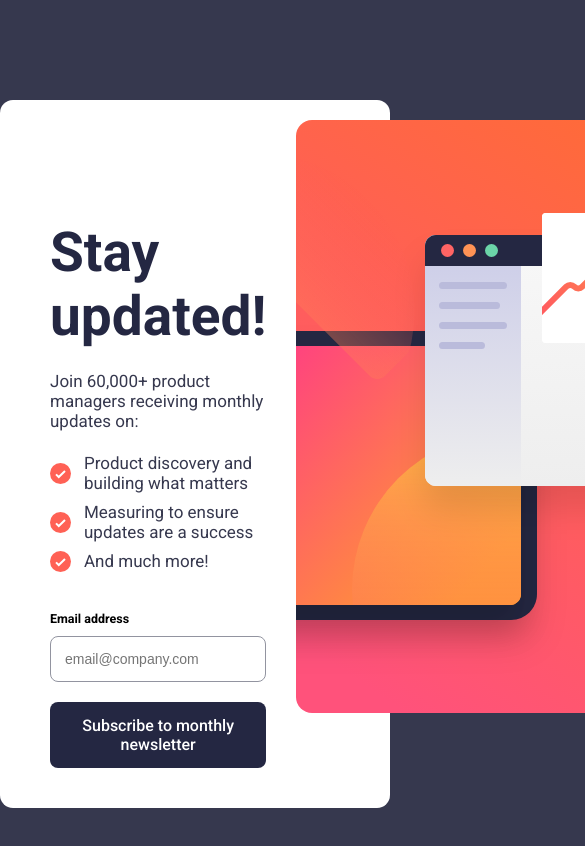
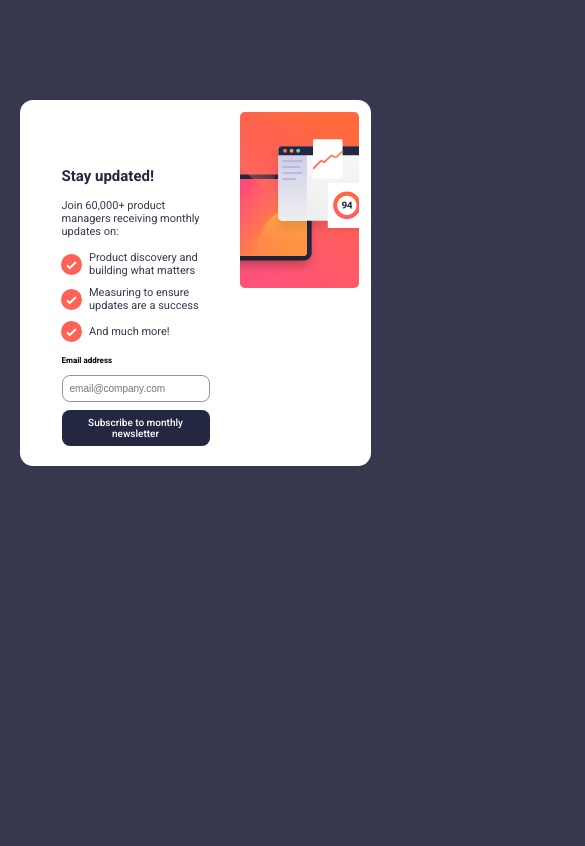
Before and after one commit to abood-ja/sign-up-form, a plain HTML site: page index.html in a window 390 px wide. Shown: the top 846 px of the page, 585 px wide, since content can reach past the window. Drawn offline with Linux system fonts and the light colour scheme; a web font is replaced by a local one.

Commit message:
adding some reponsivness

```diff
--- a/style.css
+++ b/style.css
@@ -50,6 +50,7 @@ body {
 .hidden {
   display: none !important;
 }
+/* ------------------  first div  --------- */
 .container {
   margin: 10rem auto;
   /* max-width: 96rem; */
@@ -73,6 +74,9 @@ body {
 
 .form-img {
   text-align: right;
+  width: 100%;
+}
+.form-img img {
   width: 100%;
 }
 .form {
@@ -206,3 +210,68 @@ form button:hover {
   background-color: #ffe8e6 !important;
   color: hsl(4, 100%, 67%) !important;
 }
+@media (max-width: 43.75em) {
+  .container {
+    width: 90%;
+  }
+  .grid {
+    padding: 1.5rem;
+  }
+
+  .form-title {
+    font-size: 3.2rem;
+    padding-top: 2.5rem;
+    margin-bottom: 1.9rem;
+  }
+  .form-description {
+    font-size: 1.3rem;
+    margin-bottom: 1.9rem;
+  }
+  .form-list li {
+    gap: 1rem;
+    font-size: 1.3rem;
+  }
+  .form-list li:last-child {
+    margin-bottom: 1.8rem;
+  }
+  form label {
+    font-size: 1rem;
+  }
+  form input,
+  form button {
+    font-size: 1.2rem;
+    margin-bottom: 1rem;
+    padding: 1rem;
+  }
+}
+@media (max-width: 37em) {
+  .grid {
+    padding: 1.2rem;
+  }
+
+  .form-title {
+    font-size: 1.5rem;
+    padding-top: 2.5rem;
+    margin-bottom: 1.4rem;
+  }
+  .form-description {
+    font-size: 1.1rem;
+    margin-bottom: 1.3rem;
+  }
+  .form-list li {
+    gap: 0.75rem;
+    font-size: 1.1rem;
+  }
+  .form-list li:last-child {
+    margin-bottom: 1.45rem;
+  }
+  form label {
+    font-size: 0.8rem;
+  }
+  form input,
+  form button {
+    font-size: 1rem;
+    margin-bottom: 0.8rem;
+    padding: 0.7rem;
+  }
+}
```
